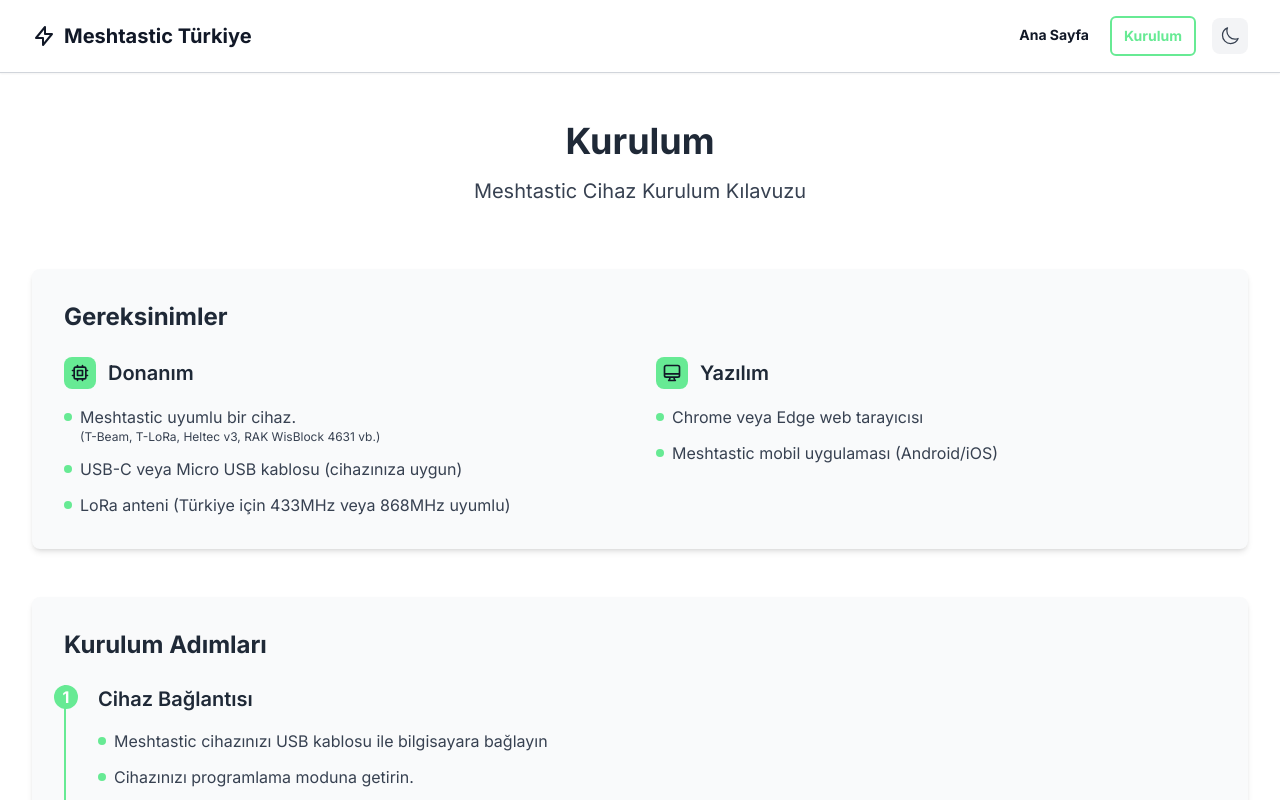
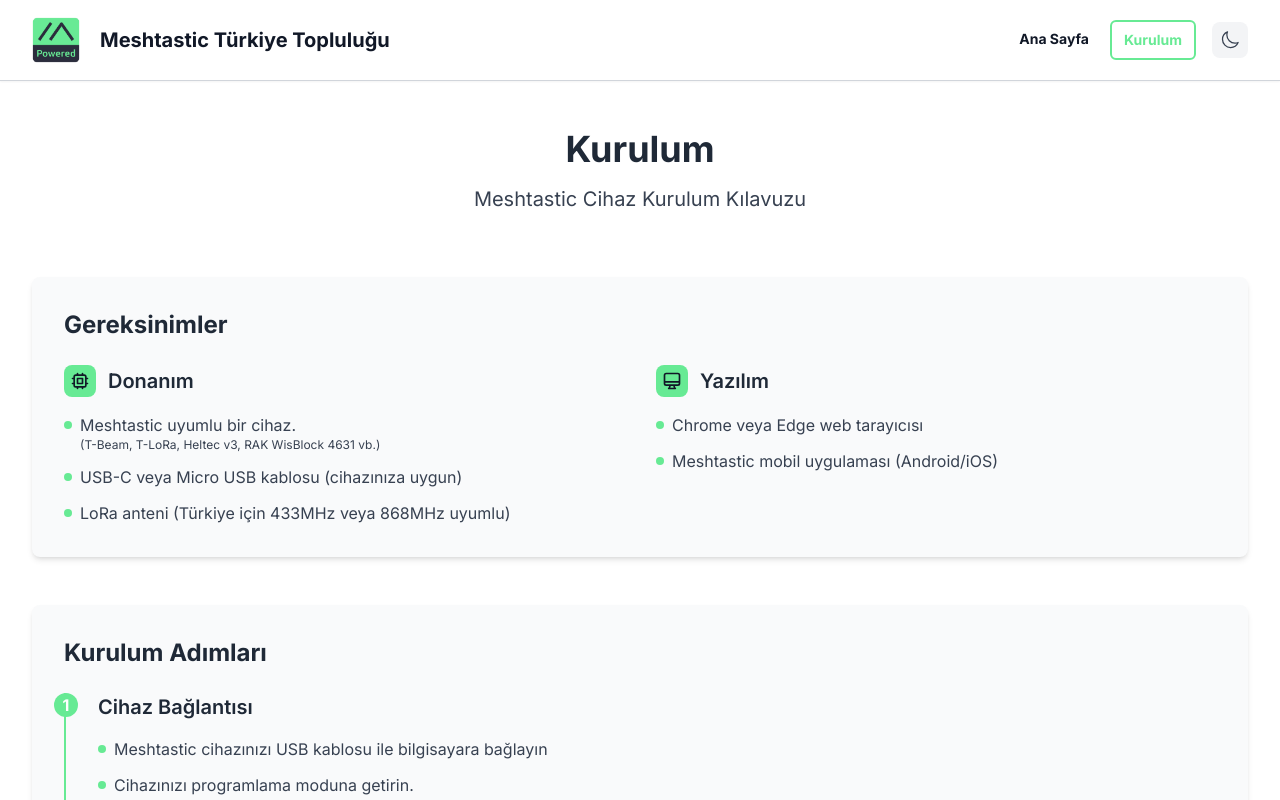
Before and after one commit to Purgatoria/tamesh.org, a Next.js app: page /kilavuz in a window 1280 px wide. Shown: the top 800 px of the page. Built offline with nearby package versions, Linux system fonts and the light colour scheme.

Commit message:
add logo

```diff
--- a/package.json
+++ b/package.json
@@ -25,5 +25,6 @@
     "postcss": "^8",
     "tailwindcss": "^3.4.1",
     "typescript": "^5.7.3"
-  }
+  },
+  "packageManager": "yarn@1.22.22+sha512.a6b2f7906b721bba3d67d4aff083df04dad64c399707841b7acf00f6b133b7ac24255f2652fa22ae3534329dc6180534e98d17432037ff6fd140556e2bb3137e"
 }
--- a/src/components/Button.tsx
+++ b/src/components/Button.tsx
@@ -1,3 +1,4 @@
+import Link from 'next/link';
 import React from 'react';
 
 interface ButtonProps {
@@ -8,14 +9,14 @@
 
 const Button: React.FC<ButtonProps> = ({ href, children, target='_self' }) => {
   return (
-    <a
+    <Link
       href={href}
       target={target}
       rel="noopener noreferrer"
       className="border border-meshtastic-primary bg-transparent text-meshtastic-primary rounded hover:bg-meshtastic-primary hover:text-gray-900 transition-colors px-4 py-2"
     >
       {children}
-    </a>
+    </Link>
   );
 };
 
--- a/src/components/Header.tsx
+++ b/src/components/Header.tsx
@@ -1,6 +1,7 @@
 'use client'
 
 import Link from 'next/link'
+import Image from 'next/image'
 import ThemeToggle from './ThemeToggle'
 import { usePathname } from 'next/navigation'
 import { MENU_ITEMS, SITE_CONFIG } from '@/constants'
@@ -15,20 +16,7 @@
           href="/"
           className="text-xl font-bold transition-colors duration-200 hover:text-meshtastic-primary flex items-center gap-2"
         >
-          <svg
-            className="h-6 w-6"
-            viewBox="0 0 24 24"
-            fill="none"
-            stroke="currentColor"
-            aria-hidden="true"
-          >
-            <path
-              strokeLinecap="round"
-              strokeLinejoin="round"
-              strokeWidth={2}
-              d="M13 10V3L4 14h7v7l9-11h-7z"
-            />
-          </svg>
+          <Image src="meshtastic_powered.png" width={48} height={48} className='mr-3' alt={SITE_CONFIG.name+` logo`} />
           <span>{SITE_CONFIG.name}</span>
         </Link>
         <div className="flex items-center gap-4">
--- a/src/constants/index.ts
+++ b/src/constants/index.ts
@@ -5,7 +5,7 @@
 ];
 
 export const SITE_CONFIG = {
-  name: 'Meshtastic Türkiye',
+  name: 'Meshtastic Türkiye Topluluğu',
   description: 'Meshtastic Türkiye Topluluğu',
   url: 'https://tamesh.org',
   ogImage: '/og-image.png',
```
Also changed, not shown: public/meshtastic_powered.png (added), 1 other file (tests, documents, lock files or other folders).
